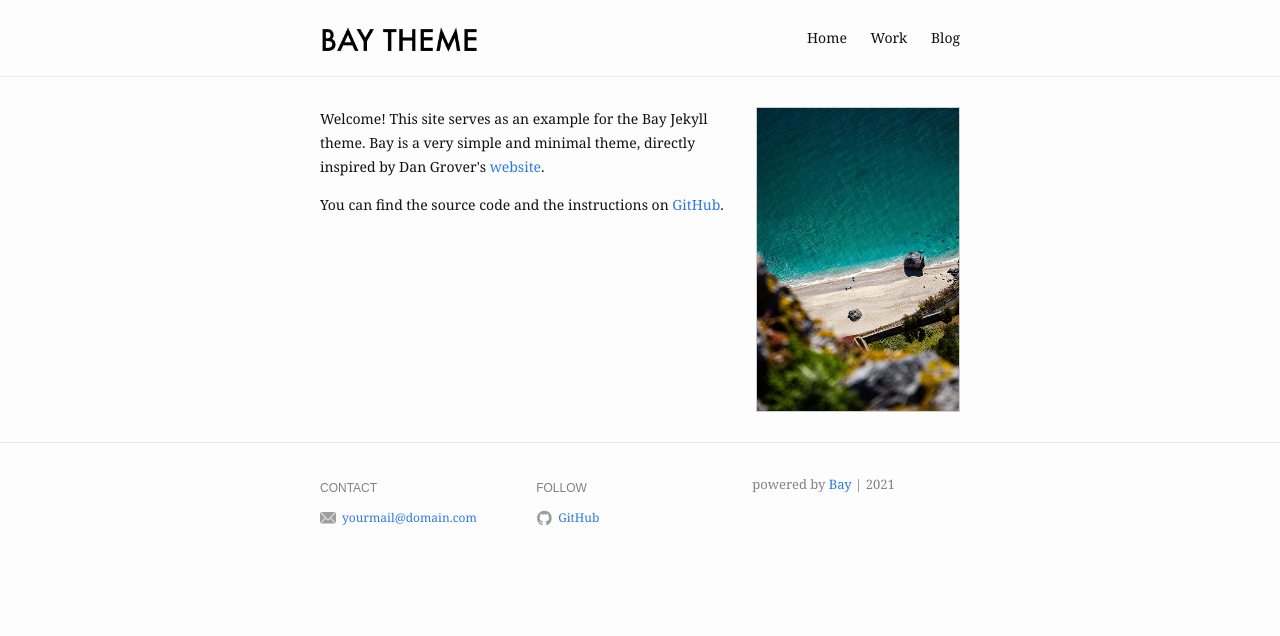
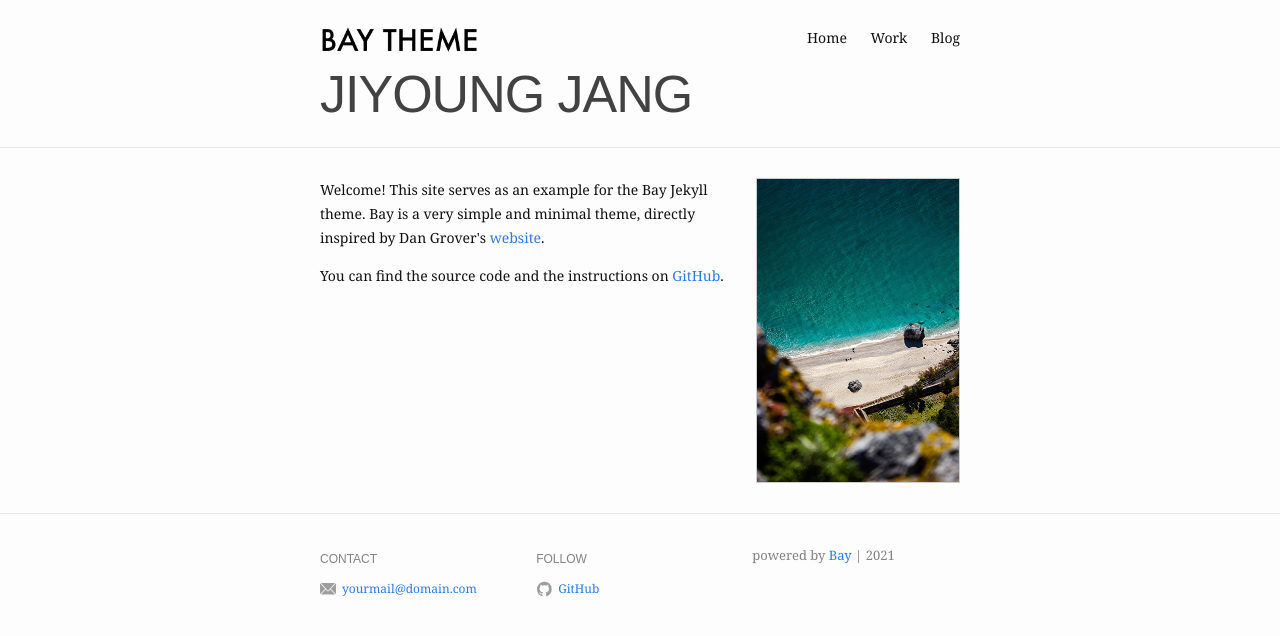
Before and after one commit to jiyoungj/jiyoungj.github.io, a Jekyll site: the page built from index.md, in a window 1280 px wide. Shown: the top 636 px of the page. Built offline with Jekyll 4.4.1, drawn with Linux system fonts in a browser that asks for light colours.

Commit message:
Update header.html

```diff
--- a/_includes/header.html
+++ b/_includes/header.html
@@ -2,6 +2,7 @@
   <div class="wrapper">
     <a class="site-title" href="{{ "" | prepend: site.baseurl | prepend: site.url }}/">
       <img src="{{ "/assets/img/title.png" | absolute_url }}" alt="{{ site.title }}" />
+      <h1>JIYOUNG JANG</h1>
     </a>
 
     <nav class="site-nav">
```
